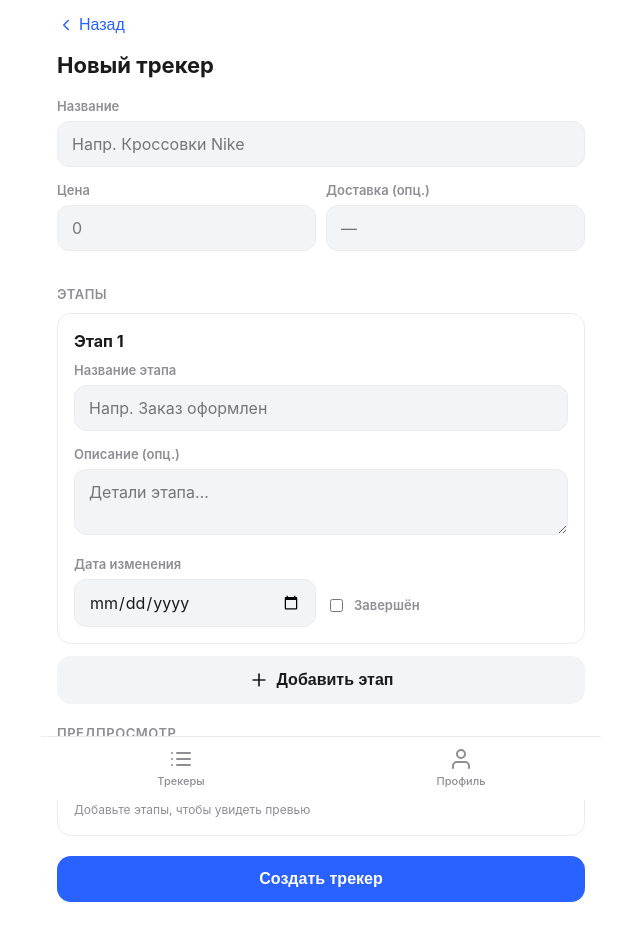
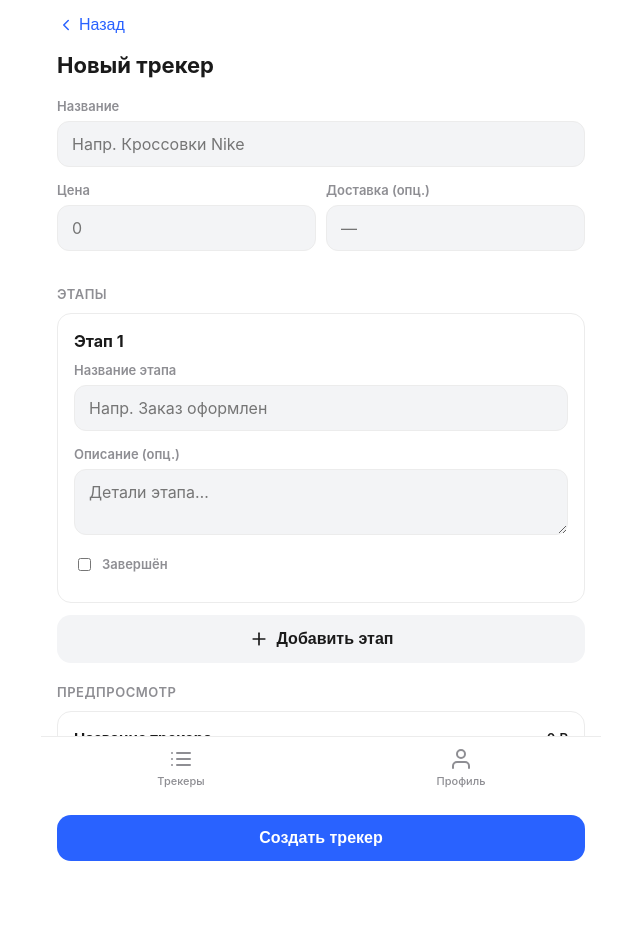
Before and after one commit to chupapi951/trackingBot, a React (Vite) app in the folder client/: page /create in a window 1280 px wide. Shown: the top 940 px of the page, without its empty margins (319-959 px from the left). Built offline with nearby package versions, Linux system fonts and the light colour scheme.

Commit message:
Remove date field from stage creation

```diff
--- a/client/src/pages/CreateTrackerPage.jsx
+++ b/client/src/pages/CreateTrackerPage.jsx
@@ -11,7 +11,6 @@ const newStage = () => ({
   _tmp: ++tempId,
   title: '',
   description: '',
-  date: '',
   completed: false,
   photos: [],
 });
@@ -55,7 +54,6 @@ export default function CreateTrackerPage() {
         stages: validStages.map((s) => ({
           title: s.title.trim(),
           description: s.description.trim(),
-          date: s.date || null,
           completed: s.completed,
         })),
       });
@@ -150,17 +148,7 @@ export default function CreateTrackerPage() {
               }
             />
           </div>
-          <div className="row">
-            <div className="field" style={{ marginBottom: 0 }}>
-              <label>Дата изменения</label>
-              <input
-                className="input"
-                type="date"
-                value={s.date}
-                onChange={(e) => updateStage(idx, { date: e.target.value })}
-              />
-            </div>
-            <div
+          <div
               className="field"
               style={{ marginBottom: 0, display: 'flex', alignItems: 'flex-end' }}
             >
@@ -184,7 +172,6 @@ export default function CreateTrackerPage() {
                 Завершён
               </label>
             </div>
-          </div>
         </div>
       ))}
 
```
